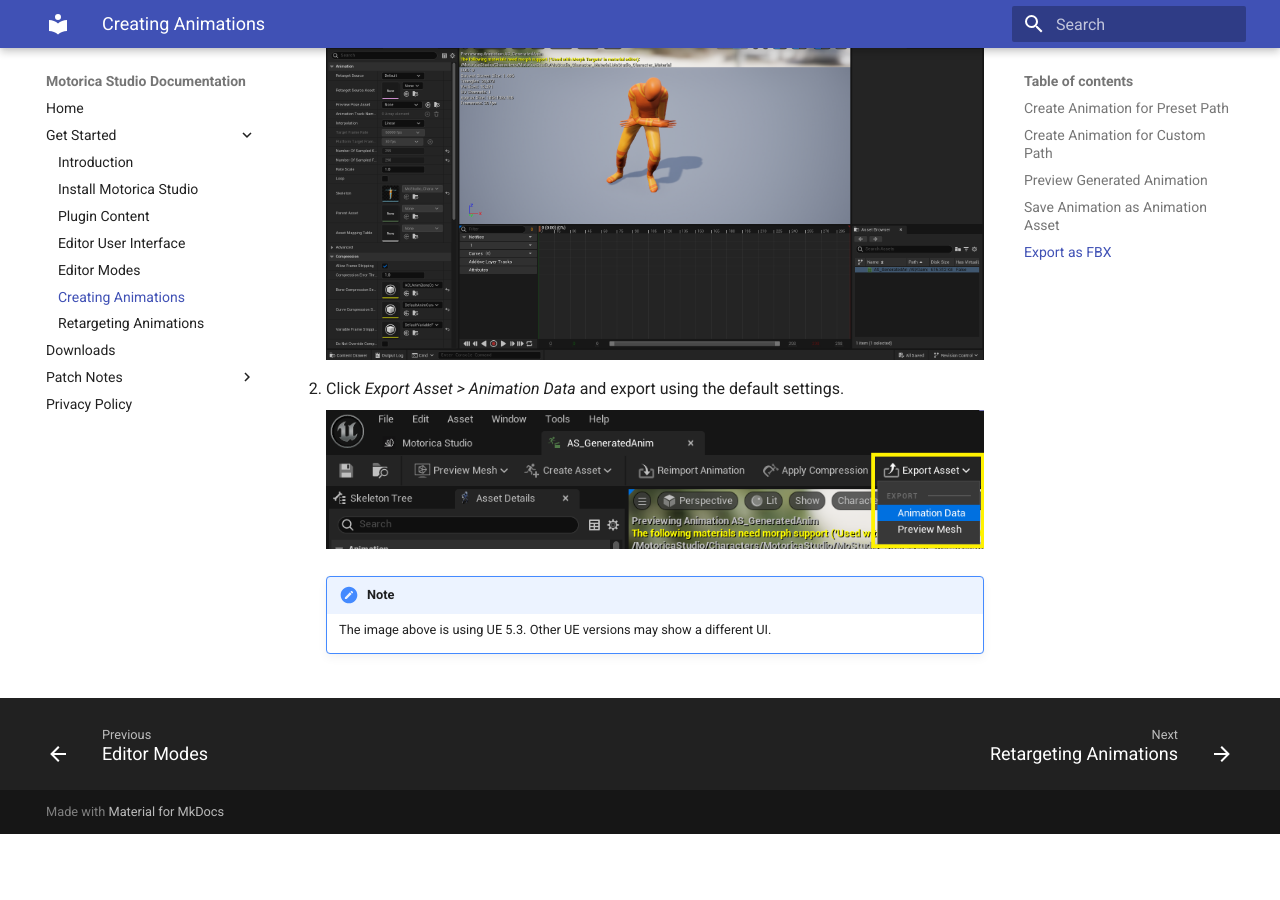
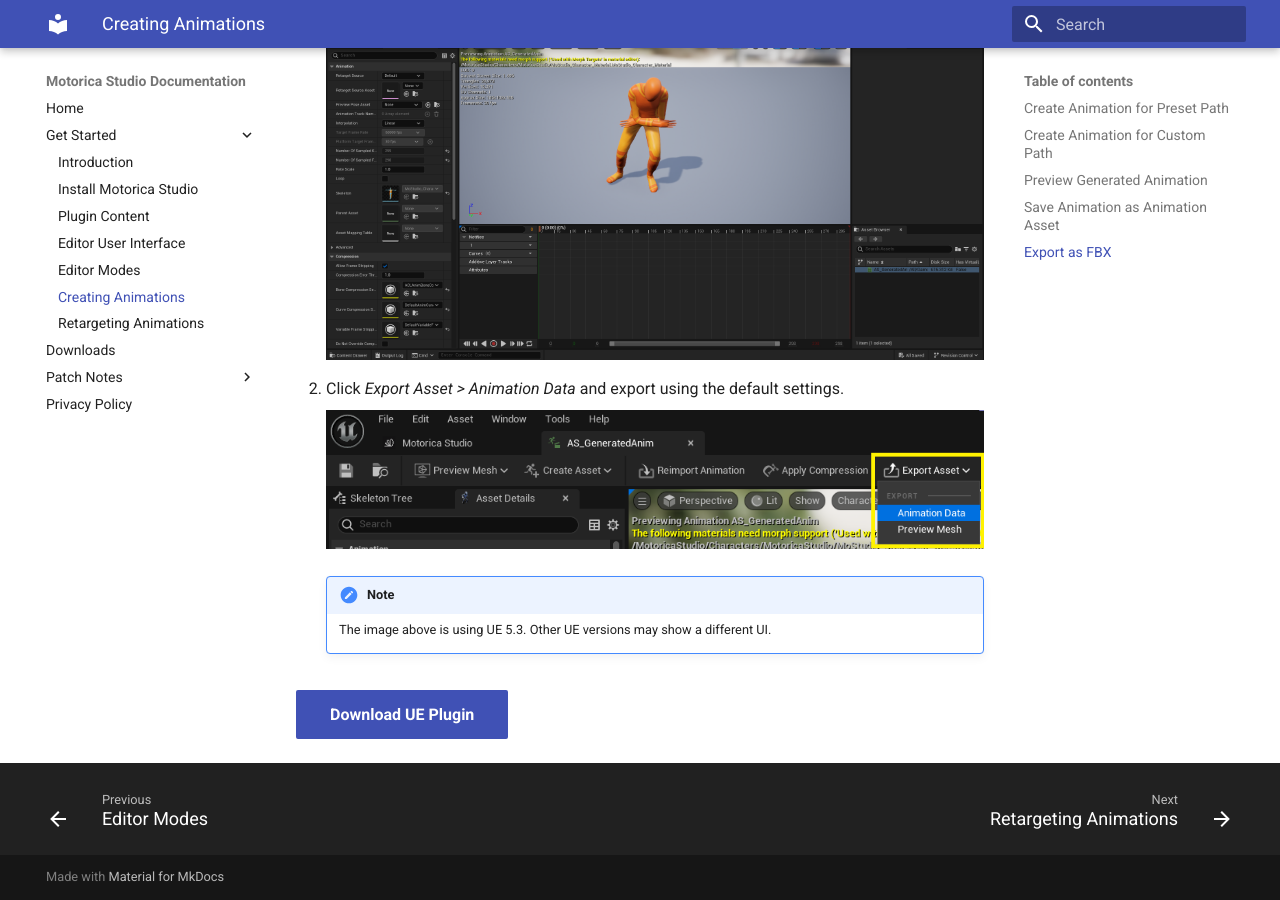
Before and after one commit to MotoricaAI/MoStudioDocs, an MkDocs documentation site: the page built from docs/get-started/create-animations.md, in a window 1280 px wide and 900 px high, scrolled down 10955 px. Built offline with MkDocs 1.6.1 and Material for MkDocs 9.7.7, drawn with Linux system fonts in a browser that asks for light colours; before the commit the page ends 11789 px from its top, so only the background shows below that.

Commit message:
Update create-animations.md
Testing button again

```diff
--- a/docs/get-started/create-animations.md
+++ b/docs/get-started/create-animations.md
@@ -153,3 +153,5 @@
 
     !!! note
         The image above is using UE 5.3. Other UE versions may show a different UI.
+
+[Download UE Plugin](#){ .md-button .md-button--primary }
```
